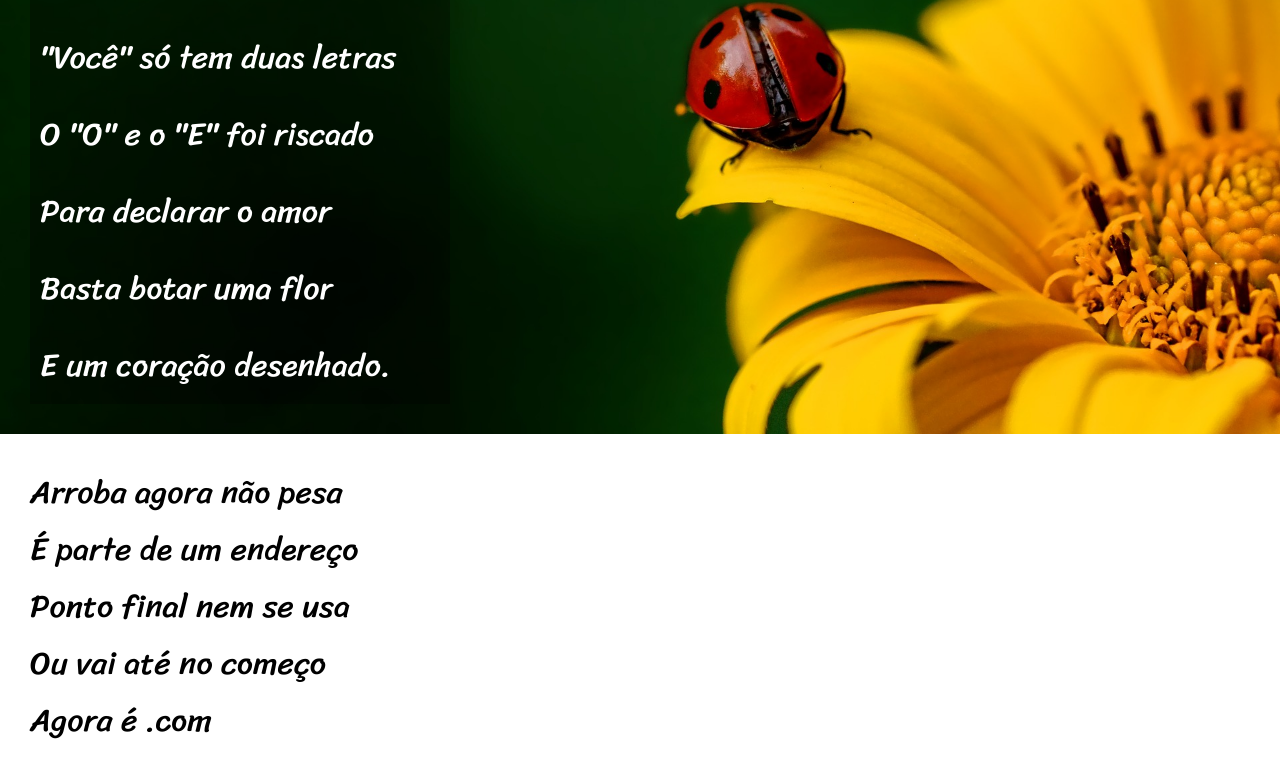
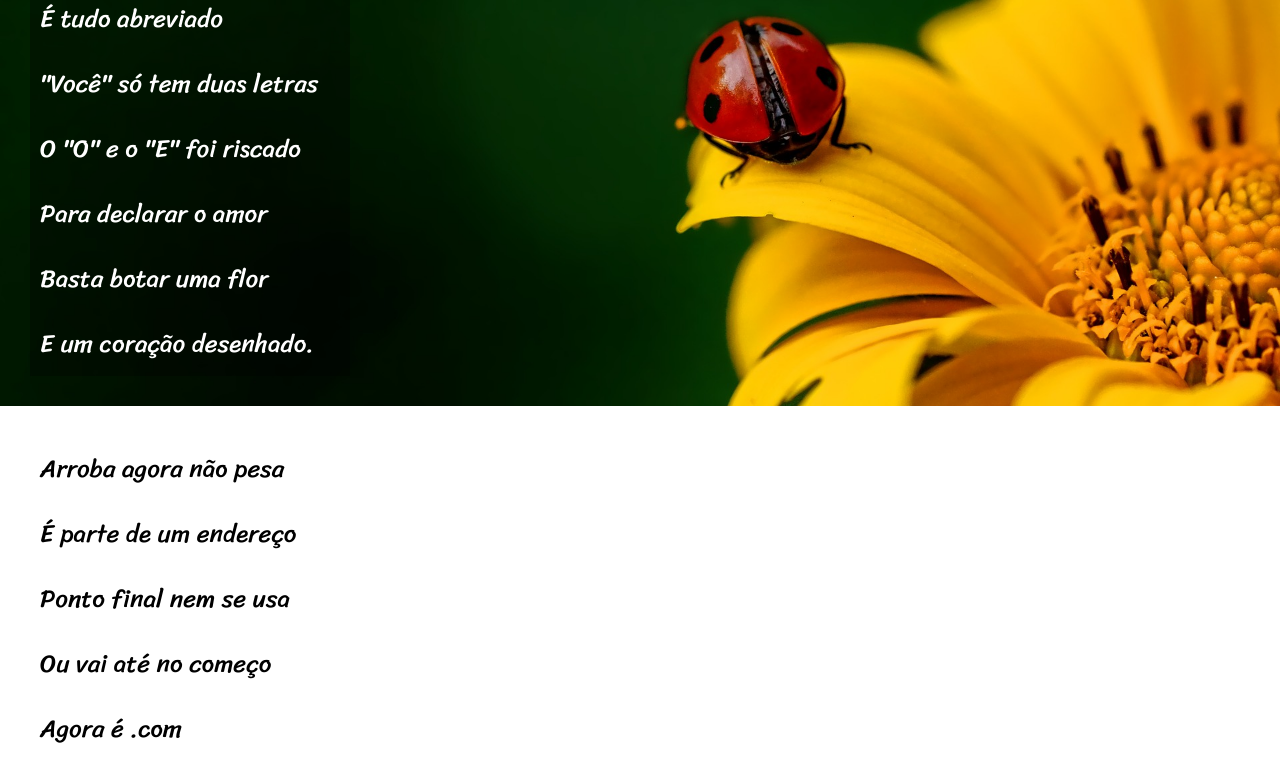
Before and after one commit to LeoSantosp2/projeto-cordel, a plain HTML site: page index.html in a window 1280 px wide. Shown: the part 824-1582 px from the top of the page. Drawn offline with Linux system fonts and the light colour scheme.

Commit message:
Initial Commit

```diff
--- a/Estilos/style.css
+++ b/Estilos/style.css
@@ -38,14 +38,17 @@ section{
     font-family: sriracha, Arial, sans-serif;
     padding: 30px;
     min-height: 200px;
-    font-size: 2em;
+    font-size: 25px;
+}
+
+section p{
+    padding: 10px;
 }
 
 .sessao p{
     background-color: var(--cor03);
     color: var(--cor02);
-    padding: 10px;
-    width: 400px;
+    width: 300px;
 }
 
 #secum{
```
